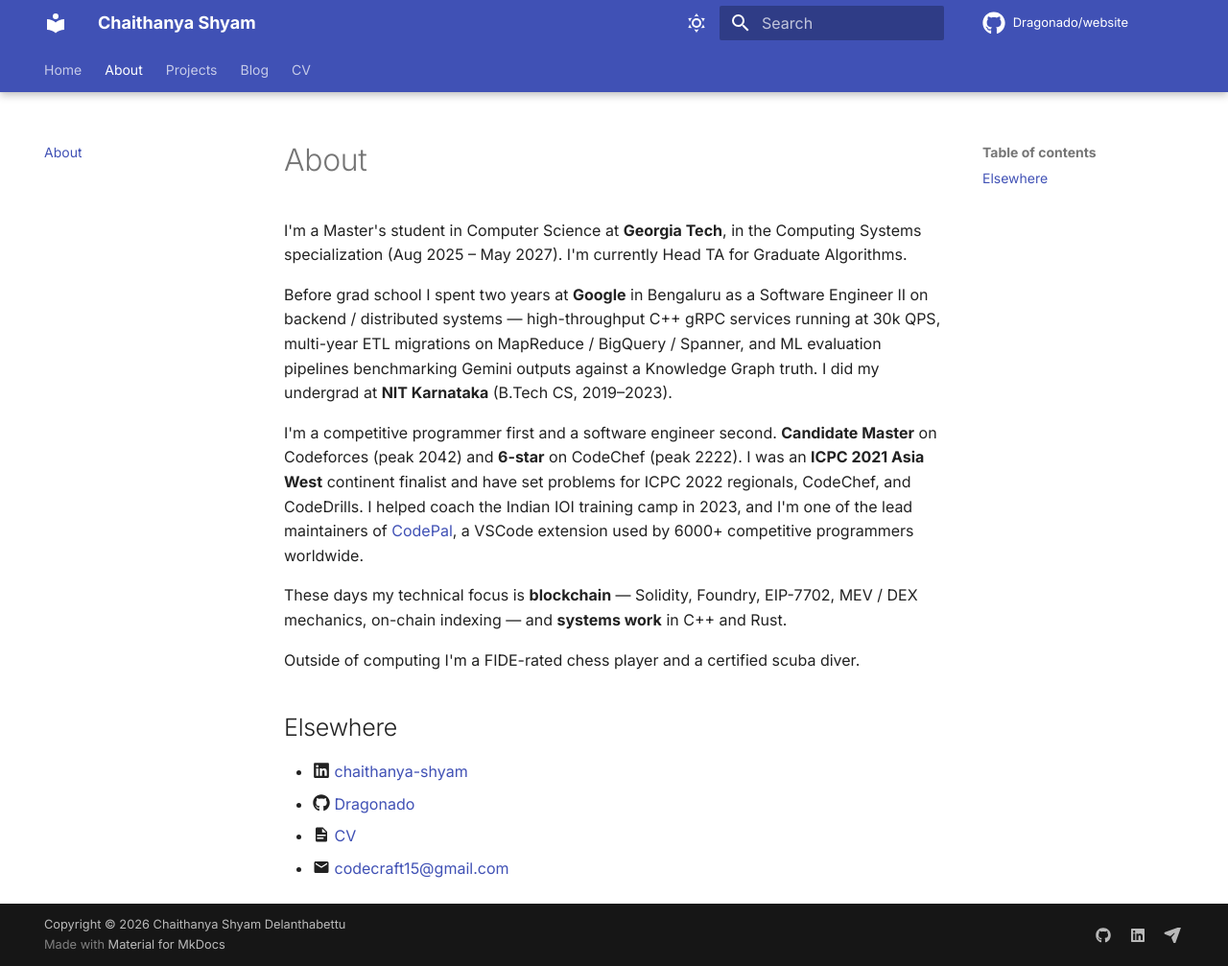
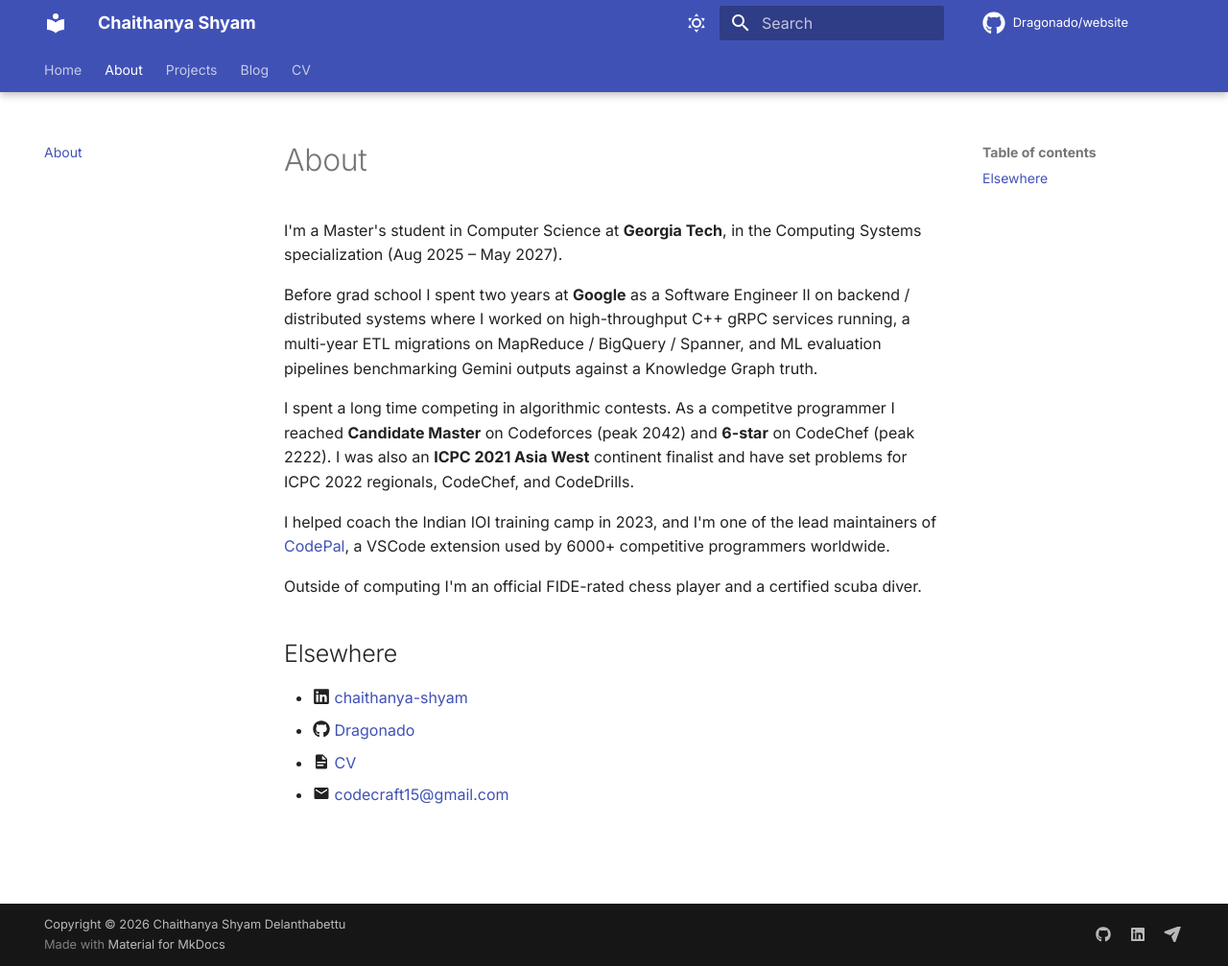
Before and after one commit to Dragonado/website, an MkDocs documentation site: the page built from docs/about.md, in a window 1280 px wide and 1007 px high. Shown: the whole window at 96% size. Built offline with MkDocs 1.6.1 and Material for MkDocs 9.7.7, drawn with Linux system fonts in a browser that asks for light colours; comment, search, counter and statistics services are not loaded.

Commit message:
Overrwrite AI written stuff

```diff
--- a/docs/about.md
+++ b/docs/about.md
@@ -1,14 +1,14 @@
 # About
 
-I'm a Master's student in Computer Science at **Georgia Tech**, in the Computing Systems specialization (Aug 2025 – May 2027). I'm currently Head TA for Graduate Algorithms.
+I'm a Master's student in Computer Science at **Georgia Tech**, in the Computing Systems specialization (Aug 2025 – May 2027).
 
-Before grad school I spent two years at **Google** in Bengaluru as a Software Engineer II on backend / distributed systems — high-throughput C++ gRPC services running at 30k QPS, multi-year ETL migrations on MapReduce / BigQuery / Spanner, and ML evaluation pipelines benchmarking Gemini outputs against a Knowledge Graph truth. I did my undergrad at **NIT Karnataka** (B.Tech CS, 2019–2023).
+Before grad school I spent two years at **Google** as a Software Engineer II on backend / distributed systems where I worked on high-throughput C++ gRPC services running, a multi-year ETL migrations on MapReduce / BigQuery / Spanner, and ML evaluation pipelines benchmarking Gemini outputs against a Knowledge Graph truth.
 
-I'm a competitive programmer first and a software engineer second. **Candidate Master** on Codeforces (peak 2042) and **6-star** on CodeChef (peak 2222). I was an **ICPC 2021 Asia West** continent finalist and have set problems for ICPC 2022 regionals, CodeChef, and CodeDrills. I helped coach the Indian IOI training camp in 2023, and I'm one of the lead maintainers of [CodePal](https://marketplace.visualstudio.com/items?itemName=IEEE-NITK.codepal), a VSCode extension used by 6000+ competitive programmers worldwide.
+I spent a long time competing in algorithmic contests. As a competitve programmer I reached **Candidate Master** on Codeforces (peak 2042) and **6-star** on CodeChef (peak 2222). I was also an **ICPC 2021 Asia West** continent finalist and have set problems for ICPC 2022 regionals, CodeChef, and CodeDrills.
 
-These days my technical focus is **blockchain** — Solidity, Foundry, EIP-7702, MEV / DEX mechanics, on-chain indexing — and **systems work** in C++ and Rust.
+I helped coach the Indian IOI training camp in 2023, and I'm one of the lead maintainers of [CodePal](https://marketplace.visualstudio.com/items?itemName=IEEE-NITK.codepal), a VSCode extension used by 6000+ competitive programmers worldwide.
 
-Outside of computing I'm a FIDE-rated chess player and a certified scuba diver.
+Outside of computing I'm an official FIDE-rated chess player and a certified scuba diver.
 
 ## Elsewhere
 
```
Also changed, not shown: docs/blog/index.md (+1 -1 lines), docs/cv.md (+1 -1 lines), docs/index.md (+2 -2 lines), 1 other file.
